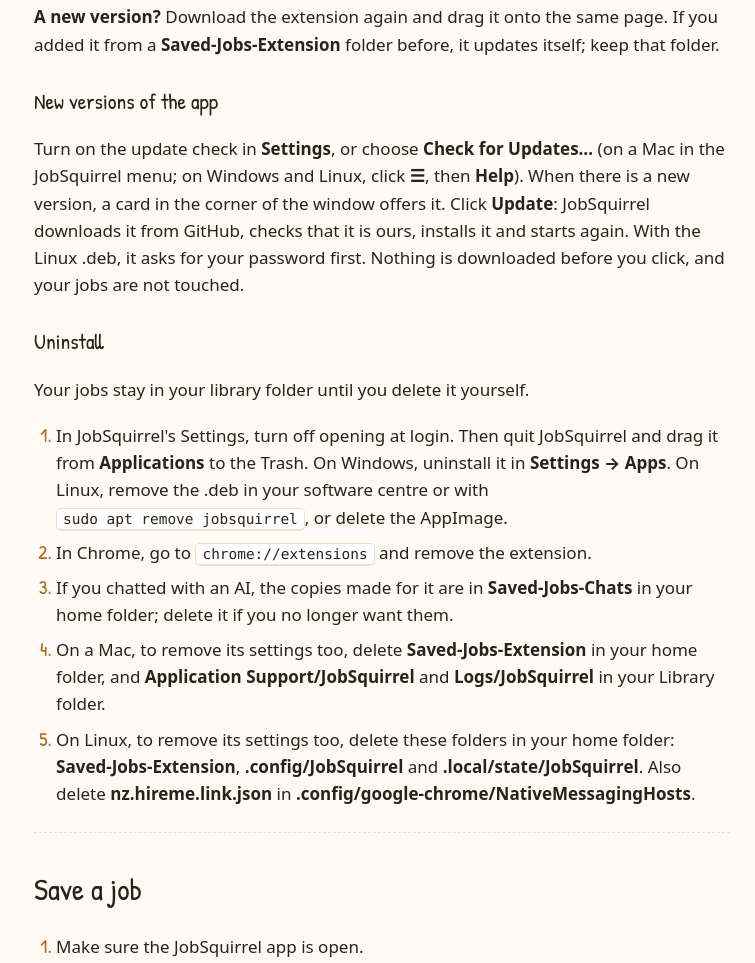
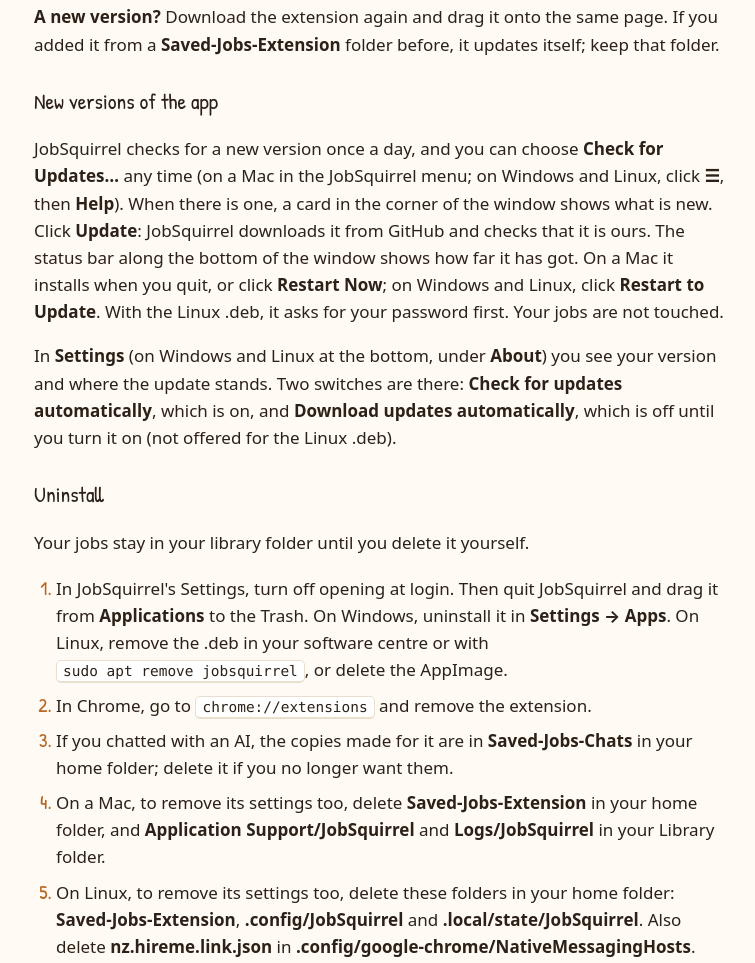
Before and after one commit to jobsquirrel/jobsquirrel.github.io, a plain HTML site: page help.html in a window 1280 px wide. Shown: the part 2045-3008 px from the top of the page, without its empty margins (390-1145 px from the left). Drawn offline with Linux system fonts and the light colour scheme.

Commit message:
Updates: the check is on by default with a switch in Settings; card, status bar and automatic download

```diff
--- a/help.html
+++ b/help.html
@@ -94,7 +94,8 @@
         <p><b>A new version?</b> Download the extension again and drag it onto the same page. If you added it from a <b>Saved-Jobs-Extension</b> folder before, it updates itself; keep that folder.</p>
 
         <h3 id="updates">New versions of the app</h3>
-        <p>Turn on the update check in <b>Settings</b>, or choose <b>Check for Updates…</b> (on a Mac in the JobSquirrel menu; on Windows and Linux, click <b>☰</b>, then <b>Help</b>). When there is a new version, a card in the corner of the window offers it. Click <b>Update</b>: JobSquirrel downloads it from GitHub, checks that it is ours, installs it and starts again. With the Linux .deb, it asks for your password first. Nothing is downloaded before you click, and your jobs are not touched.</p>
+        <p>JobSquirrel checks for a new version once a day, and you can choose <b>Check for Updates…</b> any time (on a Mac in the JobSquirrel menu; on Windows and Linux, click <b>☰</b>, then <b>Help</b>). When there is one, a card in the corner of the window shows what is new. Click <b>Update</b>: JobSquirrel downloads it from GitHub and checks that it is ours. The status bar along the bottom of the window shows how far it has got. On a Mac it installs when you quit, or click <b>Restart Now</b>; on Windows and Linux, click <b>Restart to Update</b>. With the Linux .deb, it asks for your password first. Your jobs are not touched.</p>
+        <p>In <b>Settings</b> (on Windows and Linux at the bottom, under <b>About</b>) you see your version and where the update stands. Two switches are there: <b>Check for updates automatically</b>, which is on, and <b>Download updates automatically</b>, which is off until you turn it on (not offered for the Linux .deb).</p>
 
         <h3 id="uninstall">Uninstall</h3>
         <p>Your jobs stay in your library folder until you delete it yourself.</p>
@@ -202,7 +203,7 @@
 
       <section id="data">
         <h2>Your data</h2>
-        <p>Everything stays on your computer, in your library folder: your jobs, the saved pages and your files. No account, no tracking, no cloud. JobSquirrel only goes online when you allow it: to check for a new version, or when you chat with your own AI.</p>
+        <p>Everything stays on your computer, in your library folder: your jobs, the saved pages and your files. No account, no tracking, no cloud. JobSquirrel goes online for two things: once a day it asks GitHub whether there is a new version (you can turn this off in <b>Settings</b>), and when you chat with your own AI.</p>
         <h3>Back up</h3>
         <p>Choose <b>File → Export Backup…</b> to save your whole library as one zip file. Keep it somewhere safe, such as an external drive. Your Mac's Time Machine backs up the library folder too.</p>
         <p>When a new version of JobSquirrel changes how your library is stored, it backs up the library first and tells you. Click <b>Show Backup</b> to see the copy.</p>
```
Also changed, not shown: index.html (+2 -2 lines).
